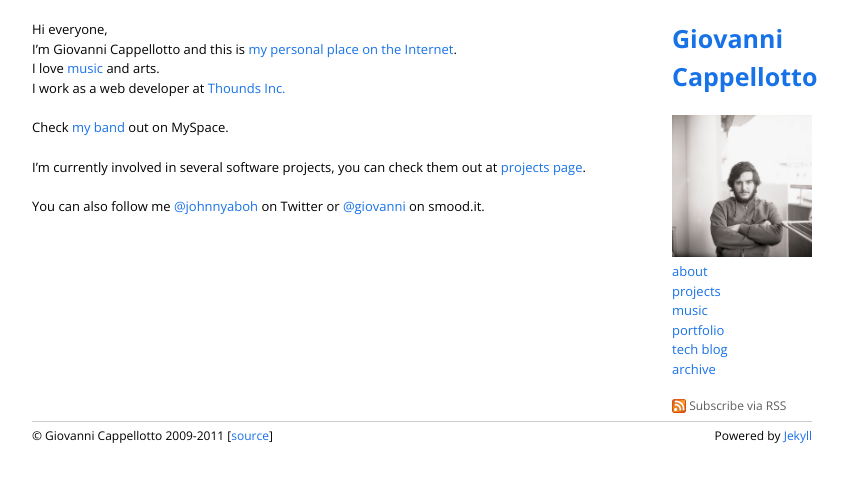
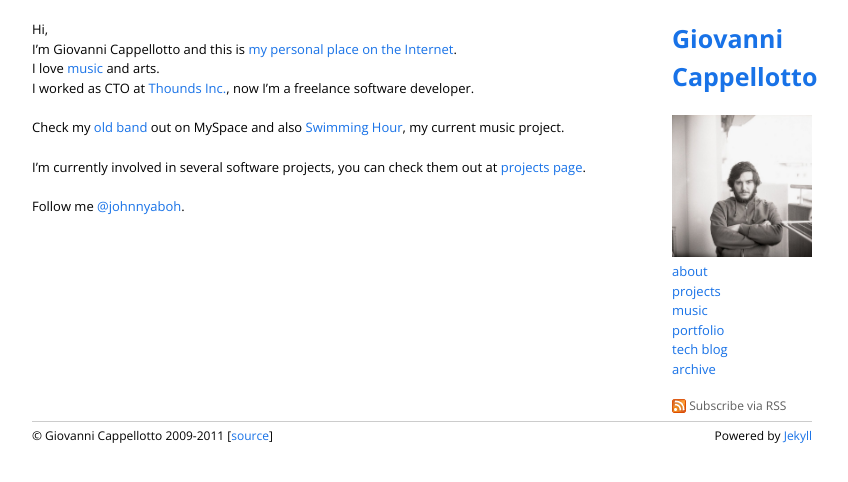
Before and after one commit to curlybracketshq/giovanni.curlybrackets.it, a Jekyll site: the page built from about.markdown, in a window 1280 px wide. Shown: the top 482 px of the page, without its empty margins (218-1066 px from the left). Built offline with Jekyll 4.4.1, drawn with Linux system fonts in a browser that asks for light colours; Markdown is read by kramdown in place of the engine named in the settings.

Commit message:
Update about page

```diff
--- a/about.markdown
+++ b/about.markdown
@@ -4,20 +4,20 @@ title: About
 ---
 
 [root]: http://www.focustheweb.com "Giovanni Cappellotto s Focus the Web"
-[music]: http://www.focustheweb.com/music "Giovanni Cappellotto s Music"
+[music]: http://www.focustheweb.com/music.html "Giovanni Cappellotto s Music"
 [thounds]: http://thounds.com "Thounds Inc."
 [aboh]: http://www.myspace.com/abreachonheaven "A Breach On Heaven"
-[projects]: http://www.focustheweb.com/projects "Giovanni Cappellotto s Projects"
+[swimming]: http://www.swimminghour.com "Swimming Hour"
+[projects]: http://www.focustheweb.com/projects.html "Giovanni Cappellotto s Projects"
 [twitter]: http://twitter.com/johnnyaboh "Giovanni Cappellotto s twitter account"
-[smoodit]: http://smood.it/giovanni "Giovanni Cappellotto s smood.it account"
 
-Hi everyone,<br />
+Hi,<br />
 I'm Giovanni Cappellotto and this is [my personal place on the Internet][root].<br />
 I love [music][music] and arts.<br />
-I work as a web developer at [Thounds Inc.][thounds]
+I worked as CTO at [Thounds Inc.][thounds], now I'm a freelance software developer.
 
-Check [my band][aboh] out on MySpace.
+Check my [old band][aboh] out on MySpace and also [Swimming Hour][swimming], my current music project.
 
 I'm currently involved in several software projects, you can check them out at [projects page][projects].
 
-You can also follow me [@johnnyaboh][twitter] on Twitter or [@giovanni][smoodit] on smood.it.
+Follow me [@johnnyaboh][twitter].
```
